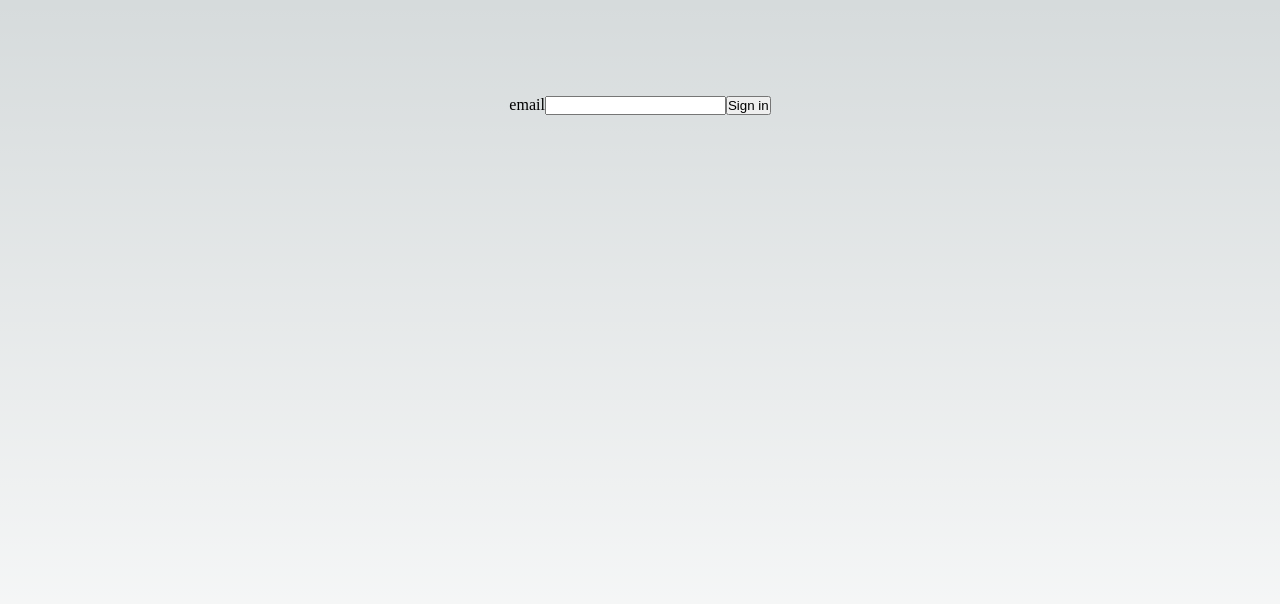
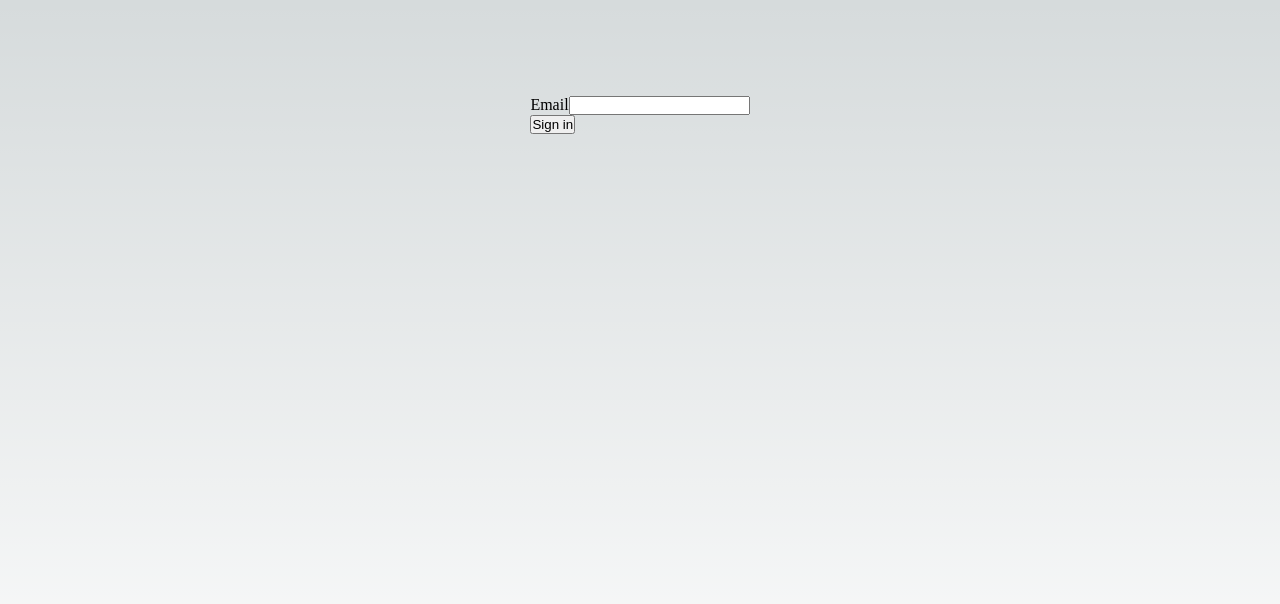
Before and after one commit to val3ntin-ch/magic, a Next.js app: page / in a window 1280 px wide. Shown: the top 604 px of the page. Built offline with nearby package versions, Linux system fonts and the light colour scheme.

Commit message:
feat: service workers add

```diff
--- a/src/components/signIn.js
+++ b/src/components/signIn.js
@@ -1,8 +1,13 @@
 const SignIn = () => (
-  <form method="POST">
-    <label for="email">email</label>
-    <input type="text" id="email" name="email" />
-    <button>Sign in</button>
-  </form>
+  <div>
+    <form method="POST">
+      <div>
+        <label htmlFor="email">Email</label>
+        <input type="text" id="email" name="email" />
+      </div>
+      <button type="button">Sign in</button>
+    </form>
+  </div>
 );
+
 export default SignIn;
```
Also changed, not shown: 2 other files (tests, documents, lock files or other folders).
